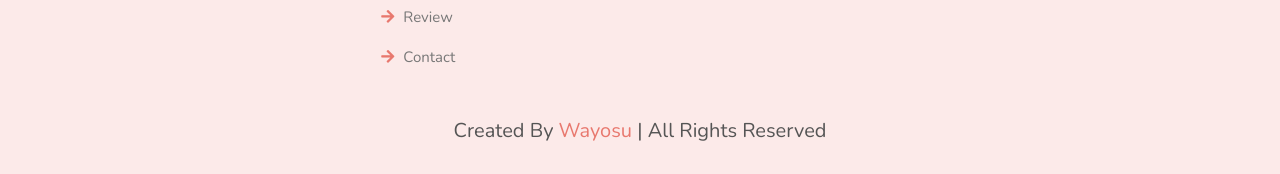
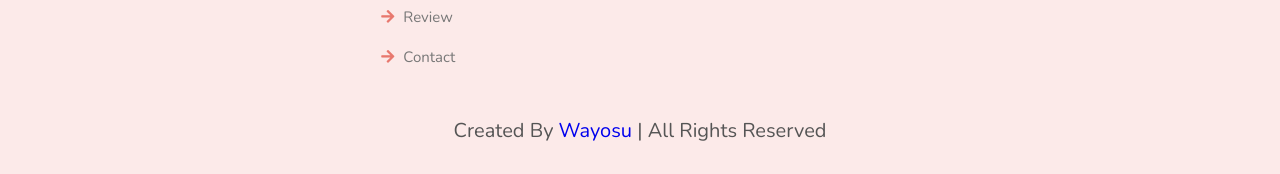
Before and after one commit to kyzens/wycom-responsive-website, a plain HTML site: page index.html in a window 1280 px wide. Shown: the part 5298-5472 px from the top of the page. Drawn offline with nearby package versions, Linux system fonts and the light colour scheme.

Commit message:
update index.html

```diff
--- a/index.html
+++ b/index.html
@@ -411,7 +411,7 @@
             </div>
         </div>
 
-        <div class="credit">Created by <span>Wayosu</span> | All Rights Reserved</div>
+        <div class="credit">Created by <span><a href="https://github.com/wayosu">Wayosu</a></span> | All Rights Reserved</div>
     </section>
     <!-- Footer section ends -->
 
```
